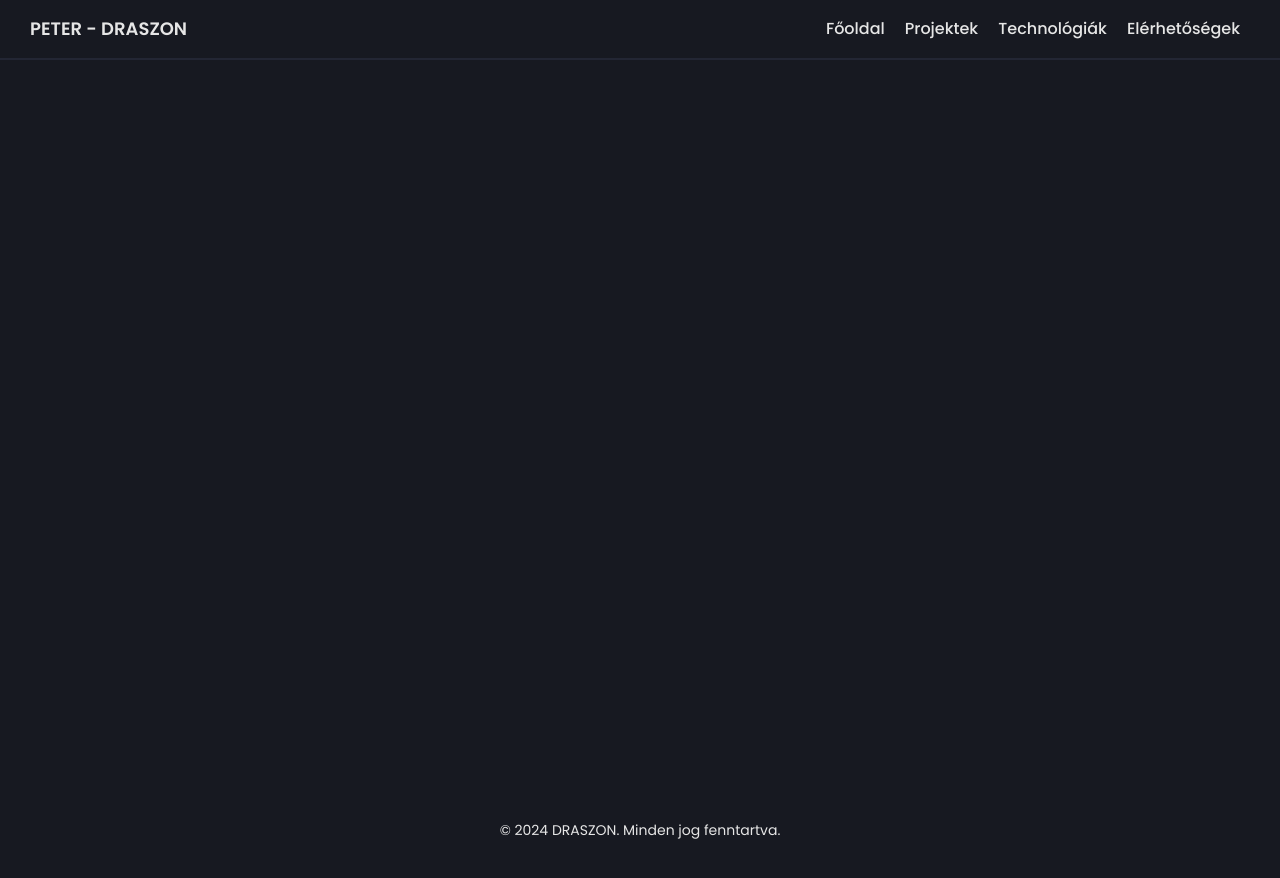
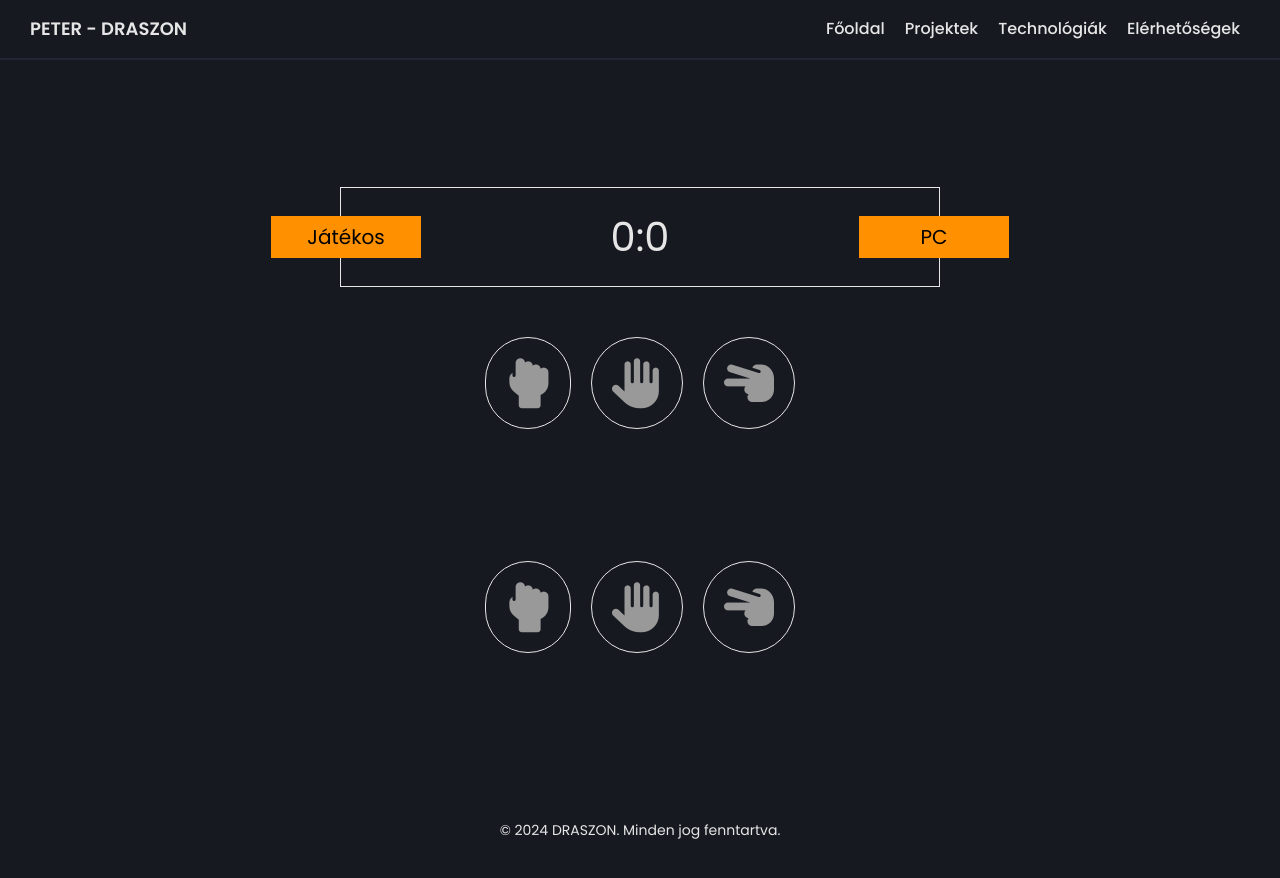
Before and after one commit to Draszon/vue-webpage, a Vue app: page /kopapirollo in a window 1280 px wide. Built offline with nearby package versions, Linux system fonts and the light colour scheme.

Commit message:
kő papír olló haladás

```diff
--- a/index.html
+++ b/index.html
@@ -14,6 +14,8 @@
     <link rel="preconnect" href="https://fonts.gstatic.com" crossorigin>
     <link href="https://fonts.googleapis.com/css2?family=Press+Start+2P&display=swap" rel="stylesheet">
 
+    <script src="https://kit.fontawesome.com/33e91eb866.js" crossorigin="anonymous"></script>
+
     <title>Peter - Draszon</title>
   </head>
   <body>
--- a/src/components/KoPapirOllo.vue
+++ b/src/components/KoPapirOllo.vue
@@ -1,20 +1,160 @@
 <template>
+  <div class="score-wrapper">
+    <div class="player-score scoreboard">
+      <h2>Játékos</h2>
+    </div>
 
+    <div class="score">
+      <p class="score-font">{{ playerScore }}</p>
+      <p class="score-font">:</p>
+      <p class="score-font">{{ pcScore }}</p>
+    </div>
+
+    <div class="pc-score scoreboard">
+      <h2>PC</h2>
+    </div>
+  </div>
+
+  <div class="selection">
+    <i class="fa-solid fa-hand-back-fist icons pc-icons" :class="{ 'pc-icons-select': pcRock  }"></i>
+    <i class="fa-solid fa-hand icons pc-icons" :class="{ 'pc-icons-select': pcPaper }"></i>
+    <i class="fa-solid fa-hand-scissors icons pc-icons" :class="{ 'pc-icons-select': pcScissor }"></i>
+  </div>
+
+  <div class="result-text">{{ winText }}</div>
+
+  <div class="selection">
+    <i class="fa-solid fa-hand-back-fist icons player-icons" @click="game('rock')"></i>
+    <i class="fa-solid fa-hand icons player-icons" @click="game('paper')"></i>
+    <i class="fa-solid fa-hand-scissors icons player-icons" @click="game('scissors')"></i>
+  </div>
 </template>
 
 <script>
   export default {
     data() {
       return {
-
+        pcScore: 0,
+        playerScore: 0,
+        winText: '',
+        playerSelected: '',
+        pcSelect: '',
+        icons: ['rock', 'paper', 'scissor'],
+        pcRock: false,
+        pcPaper: false,
+        pcScissor: false,
       }
     },
-    method: {
+    methods: {
+      random() {
+        return Math.floor(Math.random() * 3);
+      },
+      toggleClass(selected) {
+        this[selected] = !this[selected];
+        setTimeout(() => {
+          this[selected] = !this[selected];
+        }, 500);
+      },
+      winCheck(player, pc) {
+        if (player === pc) {
+          return 'Döntetlen';
+        } else if (player === 'rock' && pc === 'scissor' || player === 'paper' && pc === 'rock' || player === 'scissor' && pc === 'paper') {
+          return 'Nyertél';
+        }
+      },
+      game(choice) {
+        this.playerSelected = choice;
+        this.pcSelect = this.icons[this.random()];
+        console.log(this.playerSelected, this.pcSelect);
 
+        switch (this.pcSelect) {
+          case 'rock':
+            this.toggleClass('pcRock');
+            break;
+          case 'paper':
+            this.toggleClass('pcPaper');
+            break;
+          case 'scissor':
+            this.toggleClass('pcScissor');
+            break;
+          default:
+            console.log("Valami hiba történt a választásnál!");
+        }
+        this.winText = this.winCheck(this.pcSelect, this.playerSelected);
+        setTimeout(() => {
+          this.winText = '';
+        }, 500);
+      },
     }
   }
 </script>
 
 <style scoped>
+h2 {
+  font-size: 20px;
+}
 
+.score-wrapper {
+  border: 1px solid hsl(0, 0%, 90%);
+  width: 600px;
+  height: 100px;
+  display: flex;
+  flex-direction: row;
+  justify-content: space-between;
+  align-items: center;
+  margin-bottom: 50px;
+}
+
+.scoreboard {
+  text-align: center;
+  width: 150px;
+  border: 1px solid hsl(34, 100%, 50%);
+  padding: 10px;
+  background-color: hsl(34, 100%, 50%);
+  color: black;
+}
+
+.player-score { margin: 0 0 0 -70px; }
+
+.pc-score { margin: 0 -70px 0 0; }
+
+.score {
+  display: flex;
+  flex-direction: row;
+}
+
+.score-font { font-size: 40px; }
+
+.selection {
+  display: flex;
+  flex-direction: row;
+  flex-wrap: nowrap;
+  justify-content: center;
+}
+
+.icons {
+  border: 1px solid hsl(0, 0%, 90%);;
+  border-radius: 9999px;
+  padding: 20px;
+  margin: 0 10px;
+  font-size: 50px;
+  color: hsl(0, 0%, 60%);
+}
+
+.result-text {
+  height: 32px;
+  text-align: center;
+  font-size: 30px;
+  text-transform: uppercase;
+  margin: 50px 0;
+}
+
+.player-icons { cursor: pointer; }
+
+.player-icons:hover { color: hsl(0, 0%, 100%); }
+.pc-icons-select { color: hsl(0, 0%, 100%); }
+
+@media (max-width: 768px) { .score-wrapper { width: 400px !important; } }
+
+@media (max-width: 425px) { .score-wrapper { width: 250px !important; }}
 </style>
--- a/src/views/KoPapirOlloView.vue
+++ b/src/views/KoPapirOlloView.vue
@@ -24,5 +24,6 @@
   .row {
     display: flex;
     flex-direction: column;
+    align-items: center;
   }
 </style>
```
